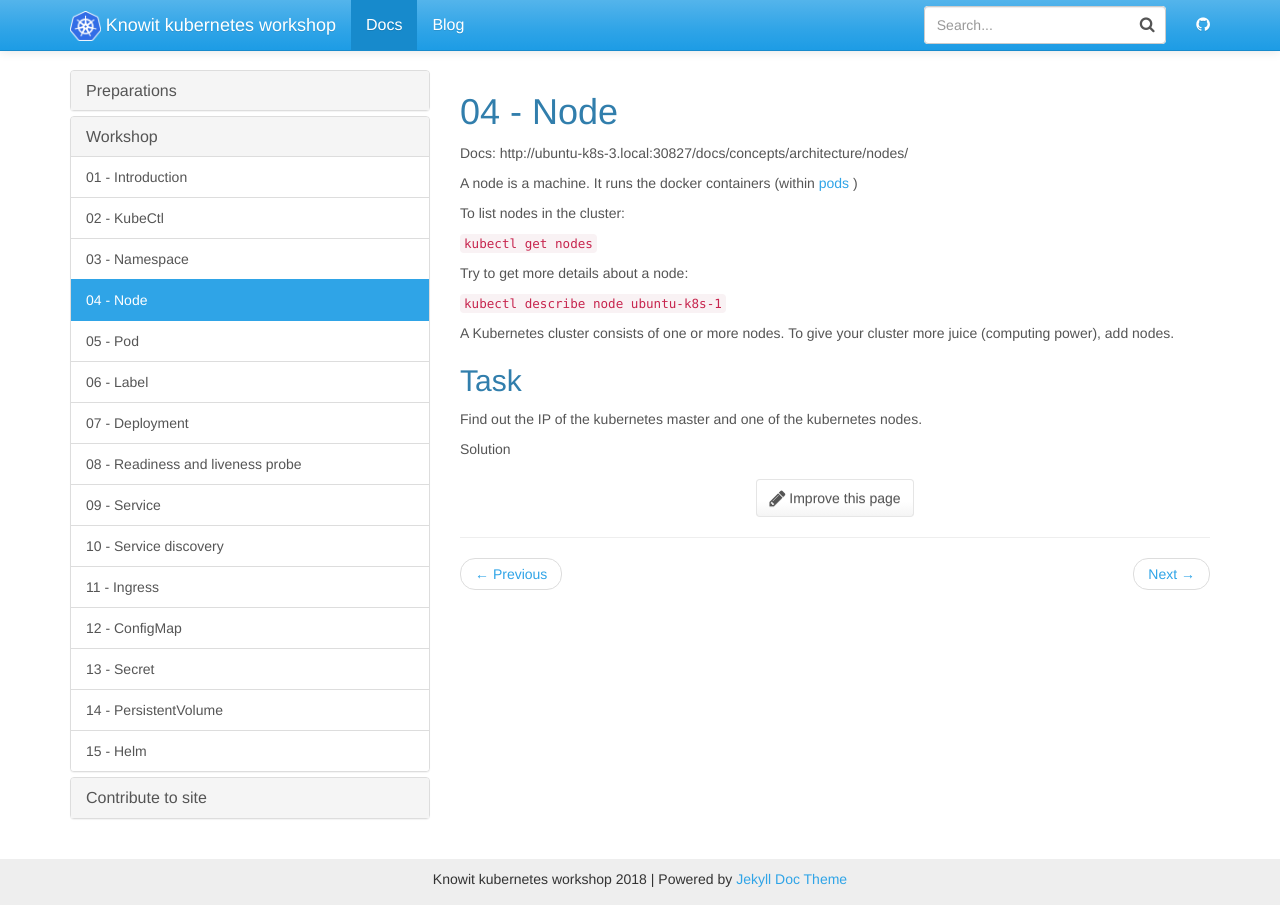
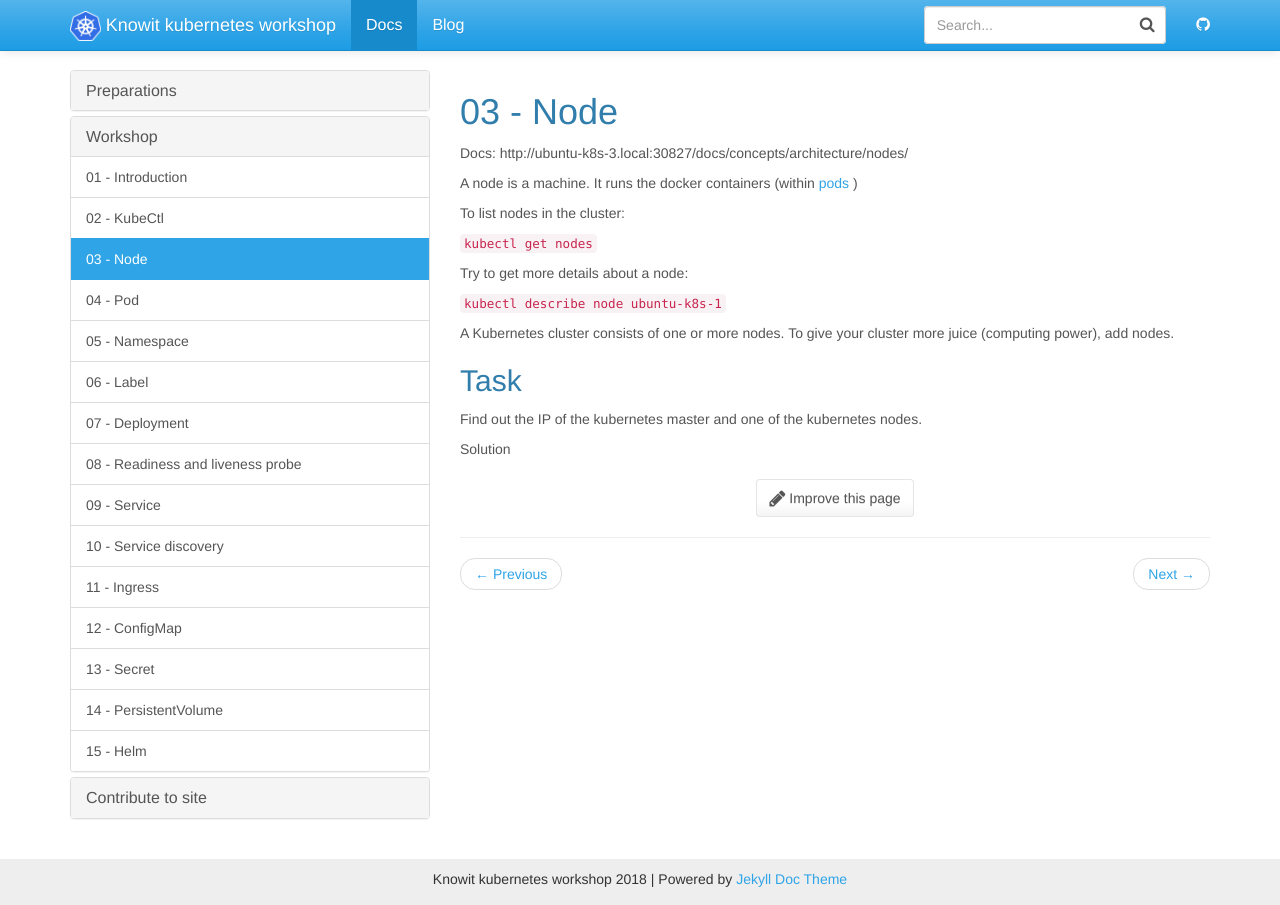
Before and after one commit to knowit/kubernetes-workshop, a Jekyll site: the page built from docs/_docs/workshop/03-node.md, in a window 1280 px wide. Built offline with Jekyll 4.4.1, drawn with Linux system fonts in a browser that asks for light colours; nearby versions of some CDN libraries.

```diff
--- a/docs/_data/docs.yml
+++ b/docs/_data/docs.yml
@@ -6,9 +6,9 @@
   docs:
   - 01-intro
   - 02-kubectl
-  - 03-namespace
-  - 04-node
-  - 05-pod
+  - 03-node
+  - 04-pod
+  - 05-namespace
   - 06-label
   - 07-deployment
   - 08-probe
--- a/docs/_docs/workshop/04-node.md
+++ b/docs/_docs/workshop/03-node.md
@@ -1,12 +1,12 @@
 ---
-title: 04 - Node
-permalink: /docs/04-node/
+title: 03 - Node
+permalink: /docs/03-node/
 ---
 
 Docs: http://ubuntu-k8s-3.local:30827/docs/concepts/architecture/nodes/
 
 A node is a machine. It runs the docker containers (within
-[pods]({{ site.baseurl }}{% link _docs/workshop/05-pod.md %})
+[pods]({{ site.baseurl }}{% link _docs/workshop/04-pod.md %})
 )
 
 To list nodes in the cluster:
```
Also changed, not shown: docs/_docs/workshop/04-pod.md (renamed from docs/_docs/workshop/05-pod.md, +2 -2 lines), docs/_docs/workshop/05-namespace.md (renamed from docs/_docs/workshop/03-namespace.md, +2 -2 lines).
